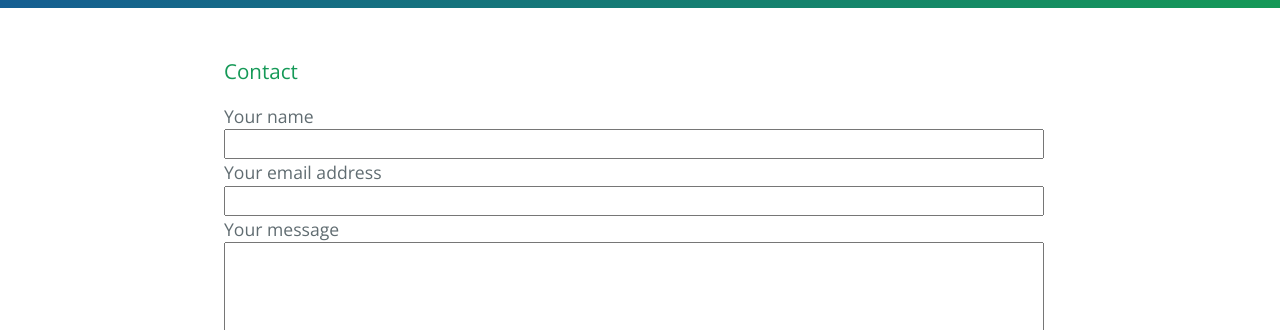
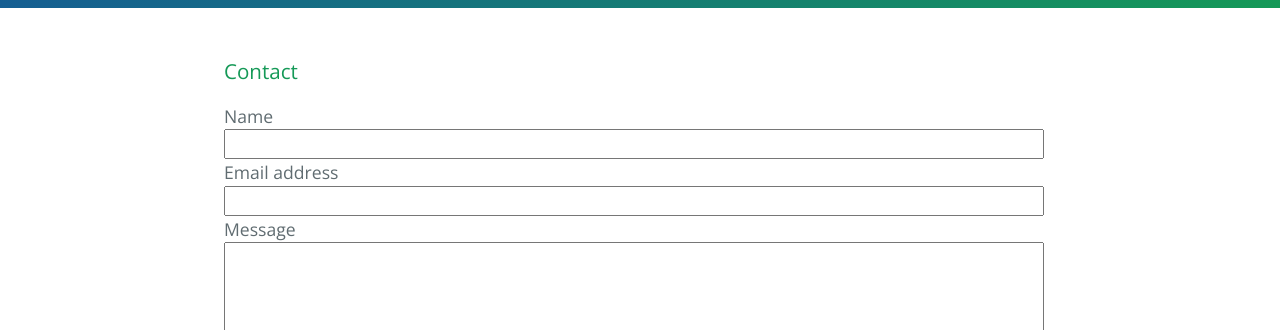
Before and after one commit to JavierLimon/javier-blog, a Jekyll site: the page built from contact.md, in a window 1280 px wide. Shown: the part 318-648 px from the top of the page. Built offline with Jekyll 4.4.1, drawn with Linux system fonts in a browser that asks for light colours.

Commit message:
Change on contact.md

```diff
--- a/contact.md
+++ b/contact.md
@@ -14,21 +14,21 @@ order: 1
     <form id="fcf-form-id" class="fcf-form-class" action="https://getform.io/f/3bad303b-896a-4ad2-b858-eb4b80511aec" method="POST">
 
         <div class="fcf-form-group">
-            <label for="Name" class="fcf-label">Your name</label>
+            <label for="Name" class="fcf-label">Name</label>
             <div class="fcf-input-group">
                 <input type="text" name="name" style="width: 820px;" class="fcf-form-control" required>
             </div>
         </div>
 
         <div class="fcf-form-group">
-            <label for="Email" class="fcf-label">Your email address</label>
+            <label for="Email" class="fcf-label">Email address</label>
             <div class="fcf-input-group">
                 <input type="email" name="email" style="width: 820px;" class="fcf-form-control" required>
             </div>
         </div>
 
         <div class="fcf-form-group">
-            <label for="Message" class="fcf-label">Your message</label>
+            <label for="Message" class="fcf-label">Message</label>
             <div class="fcf-input-group">
                 <textarea name="message" class="fcf-form-control" style="width: 820px;" rows="6" maxlength="3000" required></textarea>
             </div>
```
